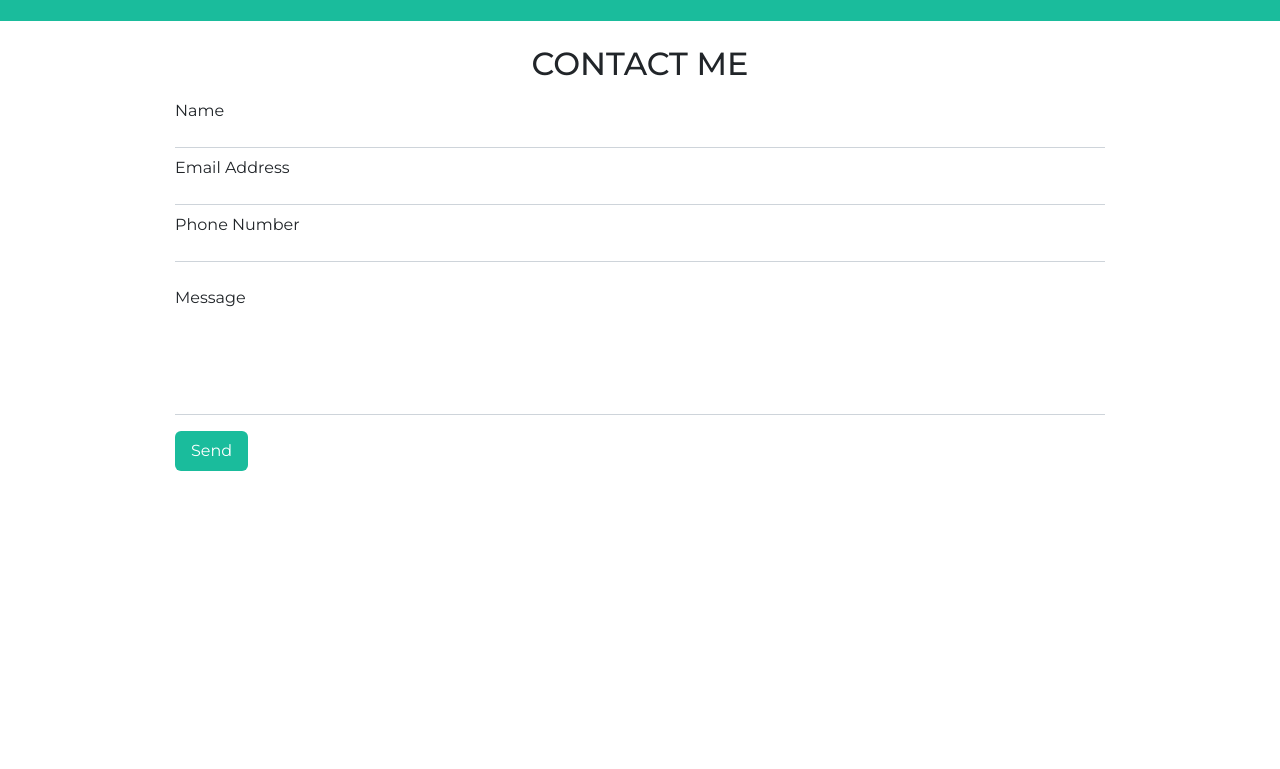
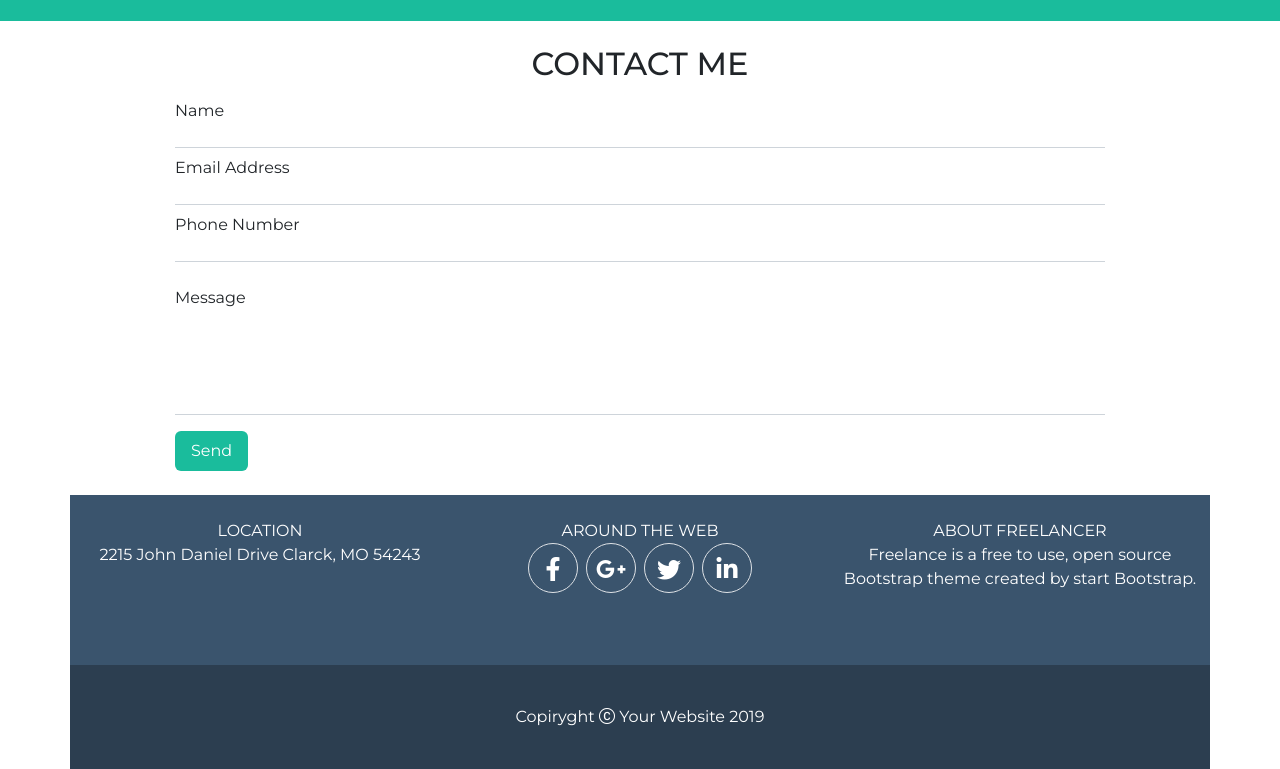
Before and after one commit to cinvenz/html-css-bootstrap-freelancer, a plain HTML site: page index.html in a window 1280 px wide. Shown: the part 1368-2137 px from the top of the page. Before the commit the page ends 1863 px from the top, so only its background shows below. Drawn offline with nearby package versions, Linux system fonts and the light colour scheme.

Commit message:
inserita section location e copyright

```diff
--- a/css/style.css
+++ b/css/style.css
@@ -43,3 +43,18 @@ body {
 .input_message {
     margin-top: 5rem;
 }
+
+.location {
+    background-color: rgba(58,84,109,255);
+}
+
+.border_icon {
+    width: 50px;
+    height: 50px;
+    padding: 0.5rem;
+    font-size: 1.5rem;
+}
+
+.copyright {
+    background-color: rgba(44,62,80,255);
+}
--- a/index.html
+++ b/index.html
@@ -153,8 +153,48 @@
                 </form>
 			</div>
 		</div>
+    </section>
 
+    <section class="location container text-center py-4 text-white">
+        <div class="row cols-3">
+            <div class="col-12 col-sm-4 mb-4">
+                <p class="text-uppercase m-0">Location</p>
+                <p>2215 John Daniel Drive Clarck, MO 54243</p>
+            </div>
 
-	</section>
+            <div class="col-12 col-sm-4 mb-5">
+                <p class="text-uppercase m-0">around the web</p>
+                <div class="d-flex justify-content-center">
+                    <div class="border rounded-circle border_icon mx-1">
+                        <i class='fab fa-facebook-f'></i>
+                    </div>
+                    <div class="border rounded-circle border_icon mx-1">
+                        <i class="fa-brands fa-google-plus-g"></i>
+                    </div>
+                    <div class="border rounded-circle border_icon mx-1">
+                        <i class="bi bi-twitter"></i>
+                    </div>
+                    <div class="border rounded-circle border_icon mx-1">
+                        <i class="fa-brands fa-linkedin-in"></i>
+                    </div>
+                </div>
+            </div>
+
+            <div class="col-12 col-sm-4">
+                <p class="text-uppercase m-0">about Freelancer</p>
+                <p>Freelance is a free to use, open source Bootstrap theme created by start Bootstrap.</p>
+            </div>
+        </div>
+    </section>
+
+    <section class="copyright container p-4 text-white text-center">
+        <div class="row">
+
+            <div class="col-12 mt-3">
+                <p>Copiryght <i class="bi bi-c-circle"></i> Your Website 2019</p>
+            </div>
+
+        </div>
+    </section>
 </body>
 </html>
```
